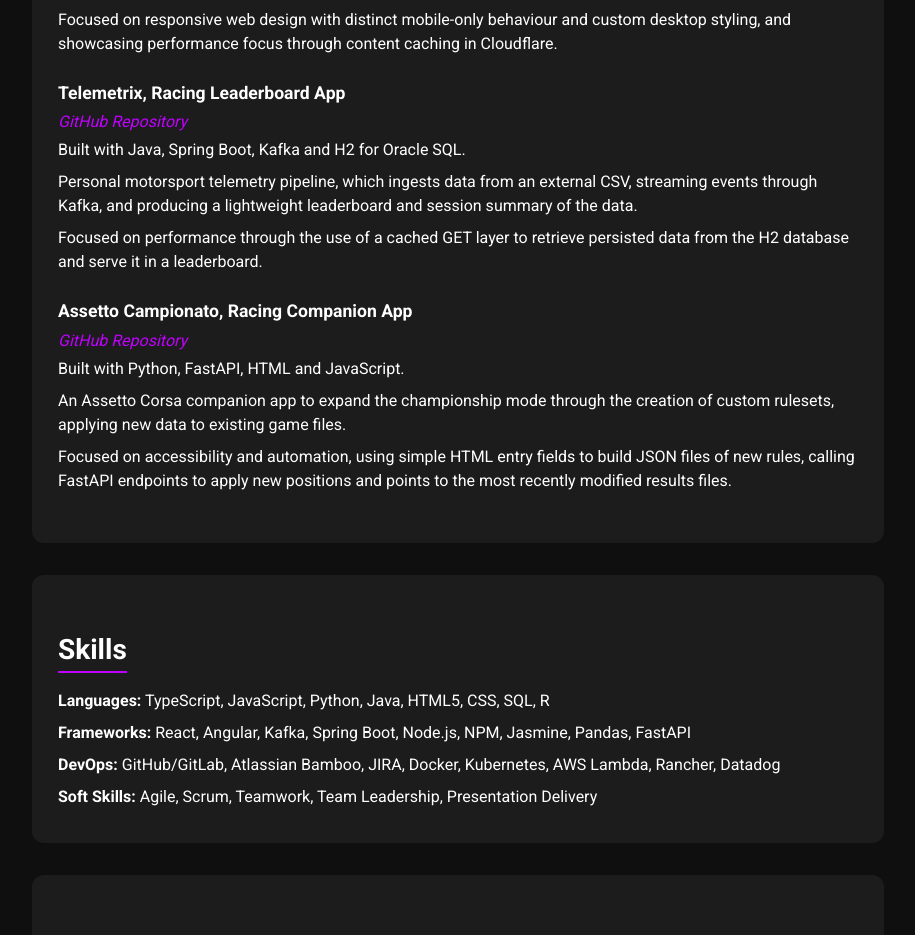
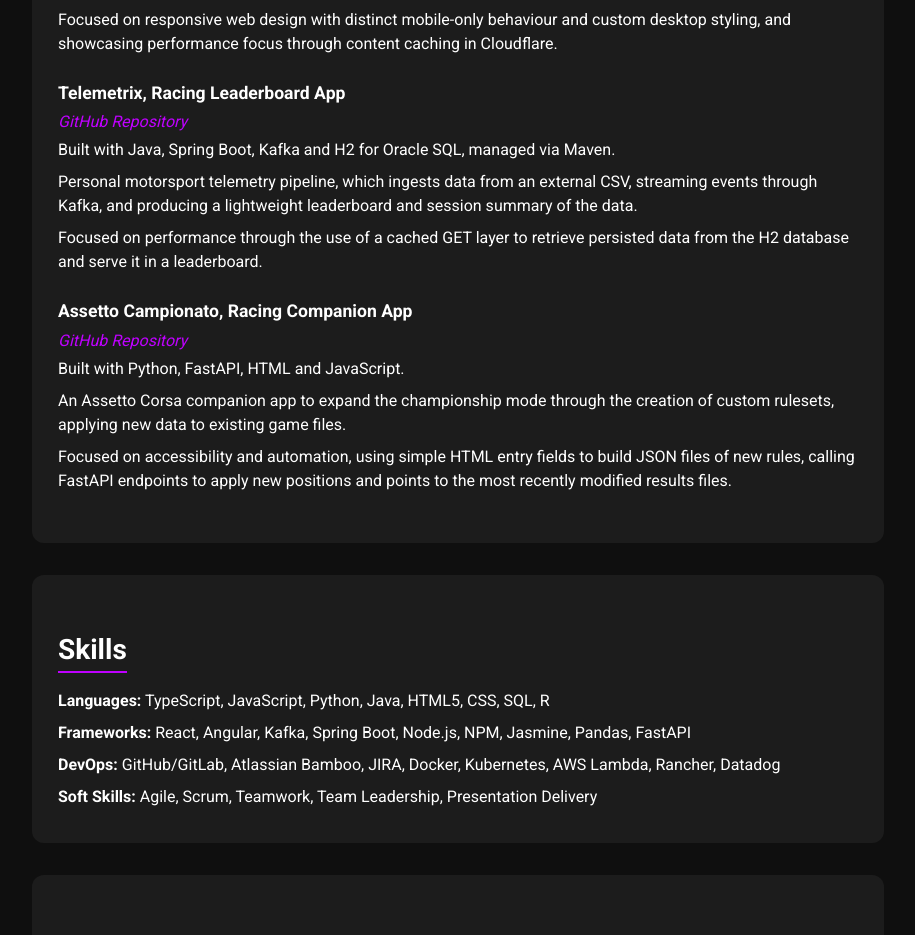
Before and after one commit to nick-p-34/nick-p-34.github.io, a React (Create React App) app: page /resume in a window 1280 px wide. Shown: the part 2100-3035 px from the top of the page, without its empty margins (182-1097 px from the left). Built offline with nearby package versions, Linux system fonts and the light colour scheme; no server answers; the HTML template or start-up script is replaced by a standard one.

Commit message:
Update CV

```diff
--- a/src/pages/Resume.jsx
+++ b/src/pages/Resume.jsx
@@ -130,7 +130,7 @@ export default function Resume() {
             <a href="https://github.com/nick-p-34/telemetrix" target="_blank" rel="noopener noreferrer">GitHub Repository</a>
           </p>
           <ul className="resume-list">
-            <li>Built with Java, Spring Boot, Kafka and H2 for Oracle SQL.</li>
+            <li>Built with Java, Spring Boot, Kafka and H2 for Oracle SQL, managed via Maven.</li>
             <li>Personal motorsport telemetry pipeline, which ingests data from an external CSV, streaming events through Kafka, and producing a lightweight leaderboard and session summary of the data.</li>
             <li>Focused on performance through the use of a cached GET layer to retrieve persisted data from the H2 database and serve it in a leaderboard.</li>
           </ul>
```
Also changed, not shown: 1 other file (tests, documents, lock files or other folders).
